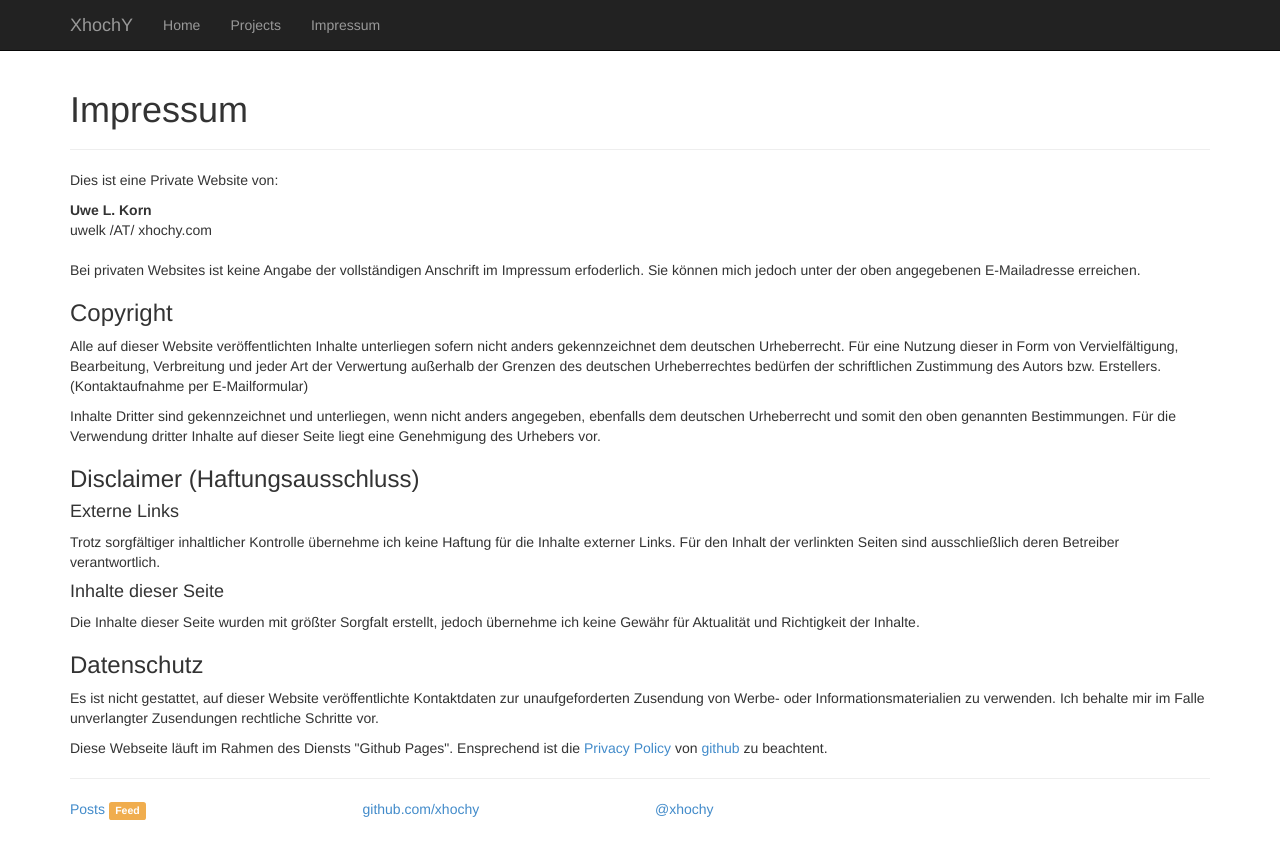
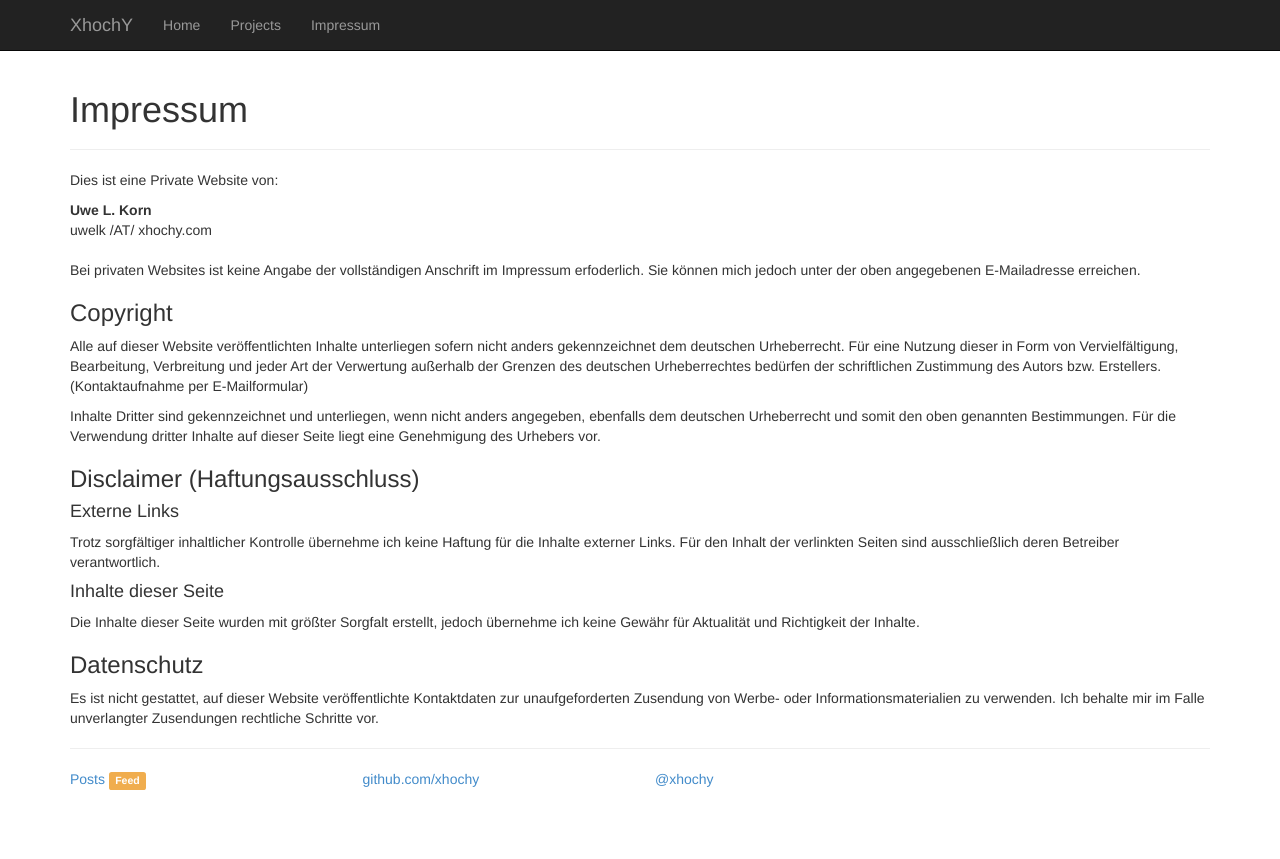
Before and after one commit to xhochy/xhochy.github.com, a Jekyll site: the page built from imprint.html, in a window 1280 px wide. Shown: the top 859 px of the page. Built offline with Jekyll 4.4.1, drawn with Linux system fonts in a browser that asks for light colours.

Commit message:
We're no longer on github pages

```diff
--- a/imprint.html
+++ b/imprint.html
@@ -31,5 +31,3 @@ Bei privaten Websites ist keine Angabe der vollständigen Anschrift im Impressum
 
 <h3>Datenschutz</h3>
 <p>Es ist nicht gestattet, auf dieser Website veröffentlichte Kontaktdaten zur unaufgeforderten Zusendung von Werbe- oder Informationsmaterialien zu verwenden. Ich behalte mir im Falle unverlangter Zusendungen rechtliche Schritte vor.</p>
-
-<p>Diese Webseite läuft im Rahmen des Diensts "Github Pages". Ensprechend ist die <a href="http://help.github.com/privacy-policy/">Privacy Policy</a> von <a href="http://github.com">github</a> zu beachtent.</p>
```
